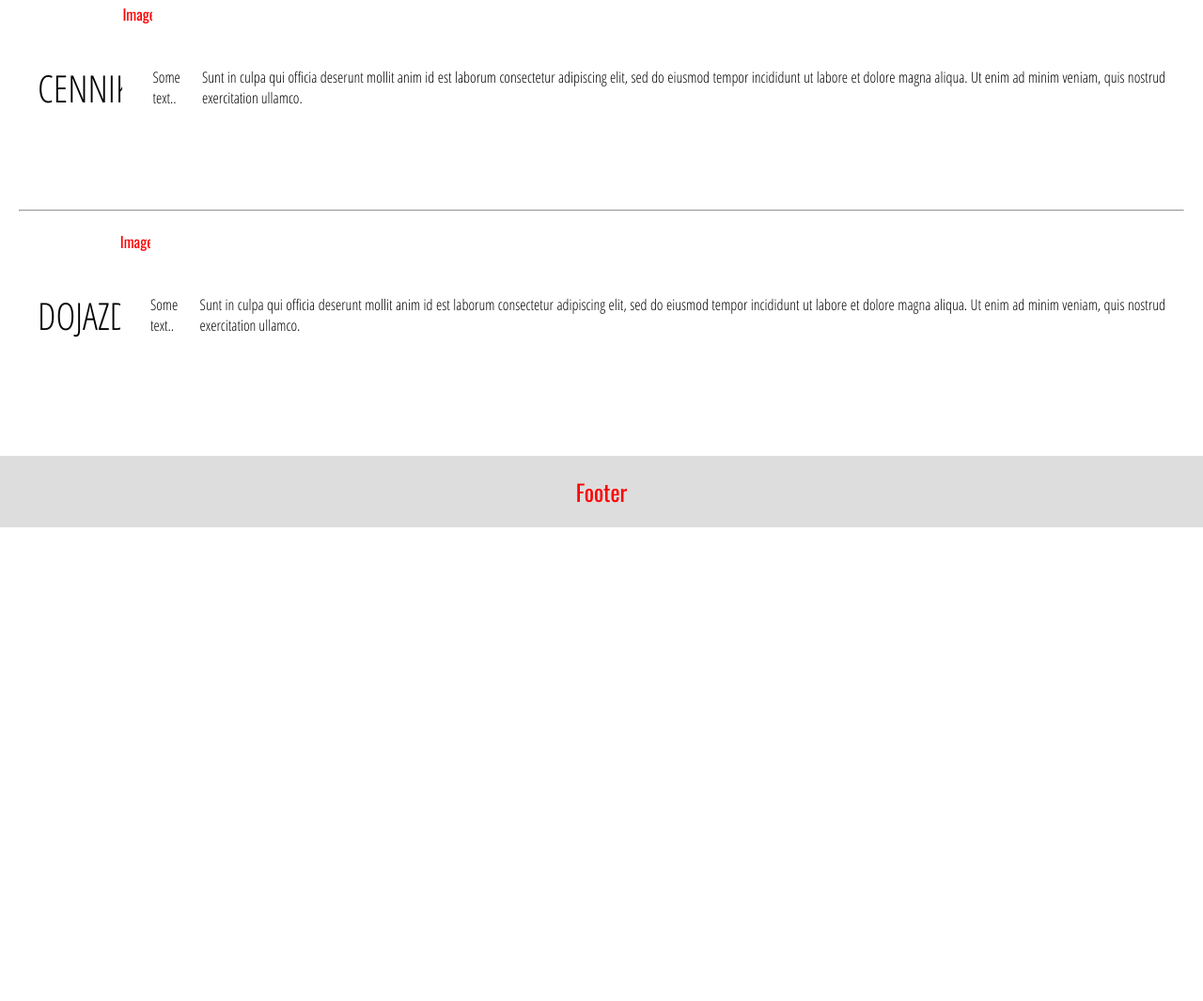
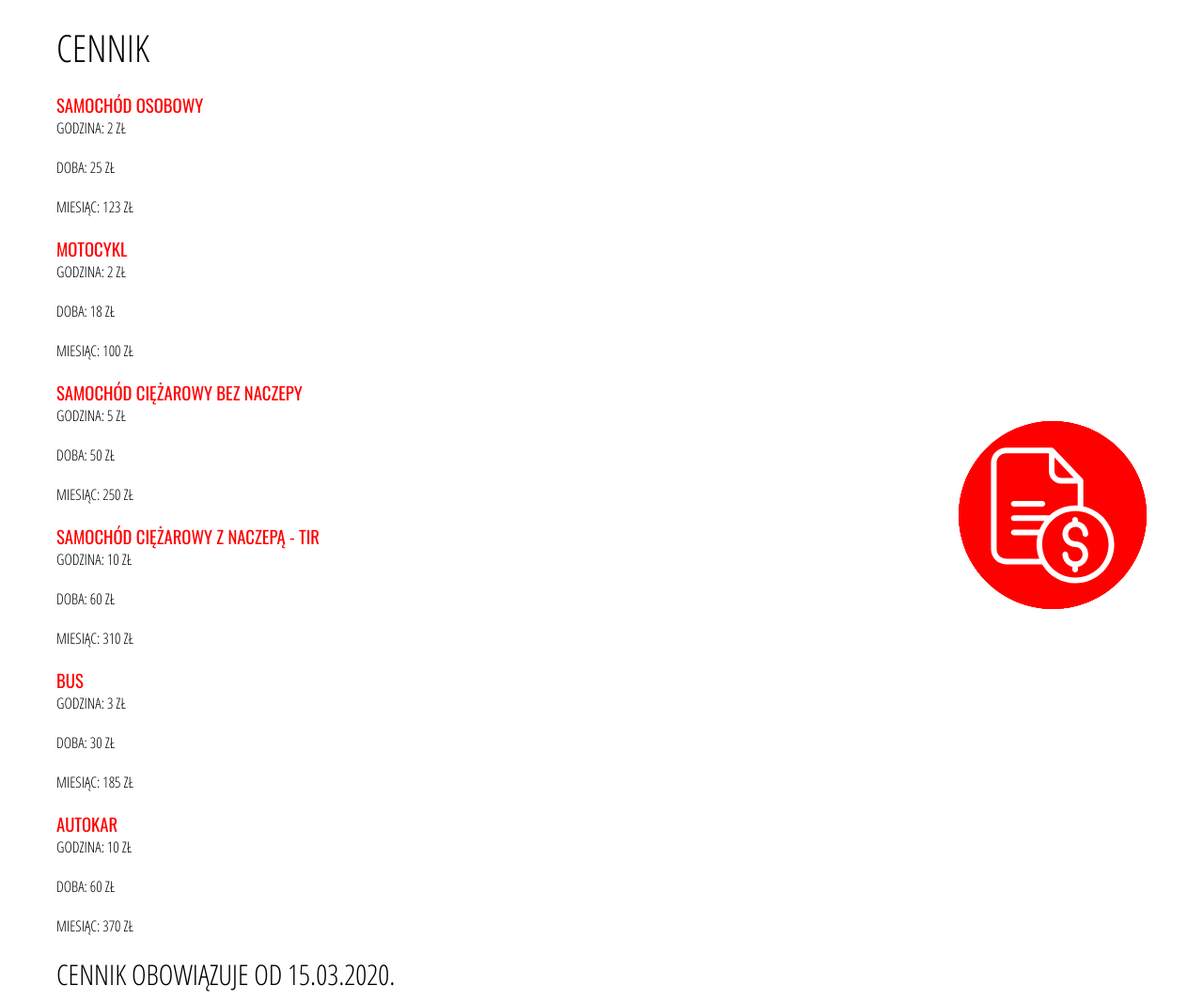
Before and after one commit to michalantczak10/parkingiwlodzi, a plain HTML site: page index.html in a window 1280 px wide. Shown: the part 787-1852 px from the top of the page at 94% size. Before the commit the page ends 1348 px from the top, so only its background shows below. Drawn offline with nearby package versions, Linux system fonts and the light colour scheme.

Commit message:
commit on develop

```diff
--- a/css/index.css
+++ b/css/index.css
@@ -33,15 +33,14 @@ header nav {
     justify-content: flex-end;
 }
 
-
 .sectionText {
     flex: 70%;
     padding: 20px;
 }
 
 .sectionImage {
-    flex: 30%;
     padding: 20px;
+    justify-content: space-around;
 }
 
 section {
@@ -62,6 +61,14 @@ section h1 {
     font-family: 'Open Sans Condensed';
     color: #000000;
     font-size: 40px;
+    margin-bottom: 20px;
+}
+
+section h2 {
+    text-align: justify;
+    font-family: 'Open Sans Condensed';
+    color: #000000;
+    font-size: 30px;
     margin-bottom: 20px;
 }
 
@@ -91,8 +98,14 @@ footer {
 }
 
 hr {
-    margin-top: 20px;
-    margin-bottom: 20px;
+    margin: 20px;
+    display: block;
+    margin-top: 0.5em;
+    margin-bottom: 0.5em;
+    margin-left: auto;
+    margin-right: auto;
+    border-style: inset;
+    border-width: 1px;
 }
 
 button {
--- a/index.html
+++ b/index.html
@@ -40,15 +40,13 @@
                 <h3>OFERUJEMY</h3>
                 <p>
                     ZNAKOMITE POŁOŻENIE MIEJSCA PARKINOWEGO PO WYJŚCIU Z POJAZDU MOŻNA SZYBKO DOTRZEĆ DO
-                    WIELU
-                    LOKALIZACJI
-                    ZABEZPIECZONY WJAZD UNIEMOŻLIWIA NIEUPOWAŻNIONYM OSOBOM WEJŚCIE NA TEREN PARKINGU NADZÓR
-                    KAMER W
-                    PRZYPADKU USZKODZENIA LUB KRADZIEŻY TWOJEGO POJAZDU NA TERENIE PARKINGU, MOŻEMY Z
-                    ŁATWOŚCIĄ
-                    ODTWORZYĆ
-                    NAGRANIE Z ZAISTNIAŁĄ SYTUACJĄ UTWARDZONĄ POWIERZCHNIĘ. DZIĘKI TAKIEMU ROZWIĄZANIU, NA
-                    TERENIE PARKINGU, W UPALNY DZIEŃ, TWÓJ SAMOCHÓD SIĘ NIE ZAKURZY, A PODCZAS DESZCZOWEJ POGODY NIE WPADNIESZ W KAŁ.UŻĘ
+                    WIELU LOKALIZACJI ZABEZPIECZONY WJAZD UNIEMOŻLIWIA NIEUPOWAŻNIONYM OSOBOM WEJŚCIE NA TEREN PARKINGU
+                    NADZÓR
+                    KAMER W PRZYPADKU USZKODZENIA LUB KRADZIEŻY TWOJEGO POJAZDU NA TERENIE PARKINGU, MOŻEMY Z
+                    ŁATWOŚCIĄ ODTWORZYĆ NAGRANIE Z ZAISTNIAŁĄ SYTUACJĄ UTWARDZONĄ POWIERZCHNIĘ. DZIĘKI TAKIEMU
+                    ROZWIĄZANIU, NA
+                    TERENIE PARKINGU, W UPALNY DZIEŃ, TWÓJ SAMOCHÓD SIĘ NIE ZAKURZY, A PODCZAS DESZCZOWEJ POGODY NIE
+                    WPADNIESZ W KAŁUŻĘ.
                 </p>
 
                 <h3>ZAPEWNIAMY</h3>
@@ -66,21 +64,68 @@
         </section>
         <hr>
         <section>
-            <h1>CENNIK</h1>
-            <div class="fakeimg" style="height:200px;">Image</div>
-            <p>Some text..</p>
-            <p>Sunt in culpa qui officia deserunt mollit anim id est laborum consectetur adipiscing elit, sed do
-                eiusmod tempor incididunt ut labore et dolore magna aliqua. Ut enim ad minim veniam, quis nostrud
-                exercitation ullamco.</p>
+            <div class="sectionText">
+                <h1>CENNIK</h1>
+
+                <h3>SAMOCHÓD OSOBOWY</h3>
+                <p>GODZINA: 2 ZŁ</p>
+                <p>DOBA: 25 ZŁ</p>
+                <p>MIESIĄC: 123 ZŁ</p>
+
+                <h3>MOTOCYKL</h3>
+                <p>GODZINA: 2 ZŁ</p>
+                <p>DOBA: 18 ZŁ</p>
+                <p>MIESIĄC: 100 ZŁ</p>
+
+                <h3>SAMOCHÓD CIĘŻAROWY BEZ NACZEPY</h3>
+                <p>GODZINA: 5 ZŁ</p>
+                <p>DOBA: 50 ZŁ</p>
+                <p>MIESIĄC: 250 ZŁ</p>
+
+                <h3>SAMOCHÓD CIĘŻAROWY Z NACZEPĄ - TIR</h3>
+                <p>GODZINA: 10 ZŁ</p>
+                <p>DOBA: 60 ZŁ</p>
+                <p>MIESIĄC: 310 ZŁ</p>
+
+                <h3>BUS</h3>
+                <p>GODZINA: 3 ZŁ</p>
+                <p>DOBA: 30 ZŁ</p>
+                <p>MIESIĄC: 185 ZŁ</p>
+
+                <h3>AUTOKAR</h3>
+                <p>GODZINA: 10 ZŁ</p>
+                <p>DOBA: 60 ZŁ</p>
+                <p>MIESIĄC: 370 ZŁ</p>
+
+                <h2>CENNIK OBOWIĄZUJE OD 15.03.2020.</h2>
+            </div>
+            <div class="sectionImage">
+                <img src="./svg/pricelist.svg" alt="CENNIK">
+            </div>
         </section>
         <hr>
         <section>
-            <h1>DOJAZD</h1>
-            <div class="fakeimg" style="height:200px;">Image</div>
-            <p>Some text..</p>
-            <p>Sunt in culpa qui officia deserunt mollit anim id est laborum consectetur adipiscing elit, sed do
-                eiusmod tempor incididunt ut labore et dolore magna aliqua. Ut enim ad minim veniam, quis nostrud
-                exercitation ullamco.</p>
+            <div class="sectionText">
+                <h1>DOJAZD</h1>
+
+                <h3>POŁOŻENIE</h3>
+                <p> PARKING ZNAJDUJE SIĘ W DOSKONAŁEJ LOKALIZACJI ROZPOZNAWANEJ PRZEZ WIĘKSZOŚĆ ŁODZIAN. JEST POŁOŻONY
+                    NA
+                    SKRZYŻOWANIU ULIC BRZOZOWEJ I PRZYBYSZEWSKIEGO. POBLISKIE ULICE TO GRABOWA, SŁOWIAŃSKA, DĘBOWA,
+                    SOSNOWA,
+                    PRASKA I LUBELSKA. ULICA PRZYBYSZEWSKIEGO KRZYŻUJE SIĘ Z KILIŃSKIEGO.
+                </p>
+
+                <h3>MAPA DOJAZDU</h3>
+                <p>JEŚLI NIE WIESZ JAK DO NAS DOJECHAĆ, PONIŻSZA MAPKA CI POMOŻE.</p>
+            </div>
+            <div class="sectionImage">
+                <iframe
+                    src="https://www.google.com/maps/embed?pb=!1m18!1m12!1m3!1d2470.3786132305813!2d19.4705665266168!3d51.74439994587564!2m3!1f0!2f0!3f0!3m2!1i1024!2i768!4f13.1!3m3!1m2!1s0x471a34c11853a057%3A0xae8354121bb7d0d3!2zU3RhbmlzxYJhd2EgUHJ6eWJ5c3pld3NraWVnbyAyOCwgOTMtMTg5IMWBw7Nkxbo!5e0!3m2!1spl!2spl!4v1607882715388!5m2!1spl!2spl"
+                    width="600" height="450" frameborder="0" style="border:0;" allowfullscreen="" aria-hidden="false"
+                    tabindex="0">
+                </iframe>
+            </div>
         </section>
     </main>
     <footer>
```
